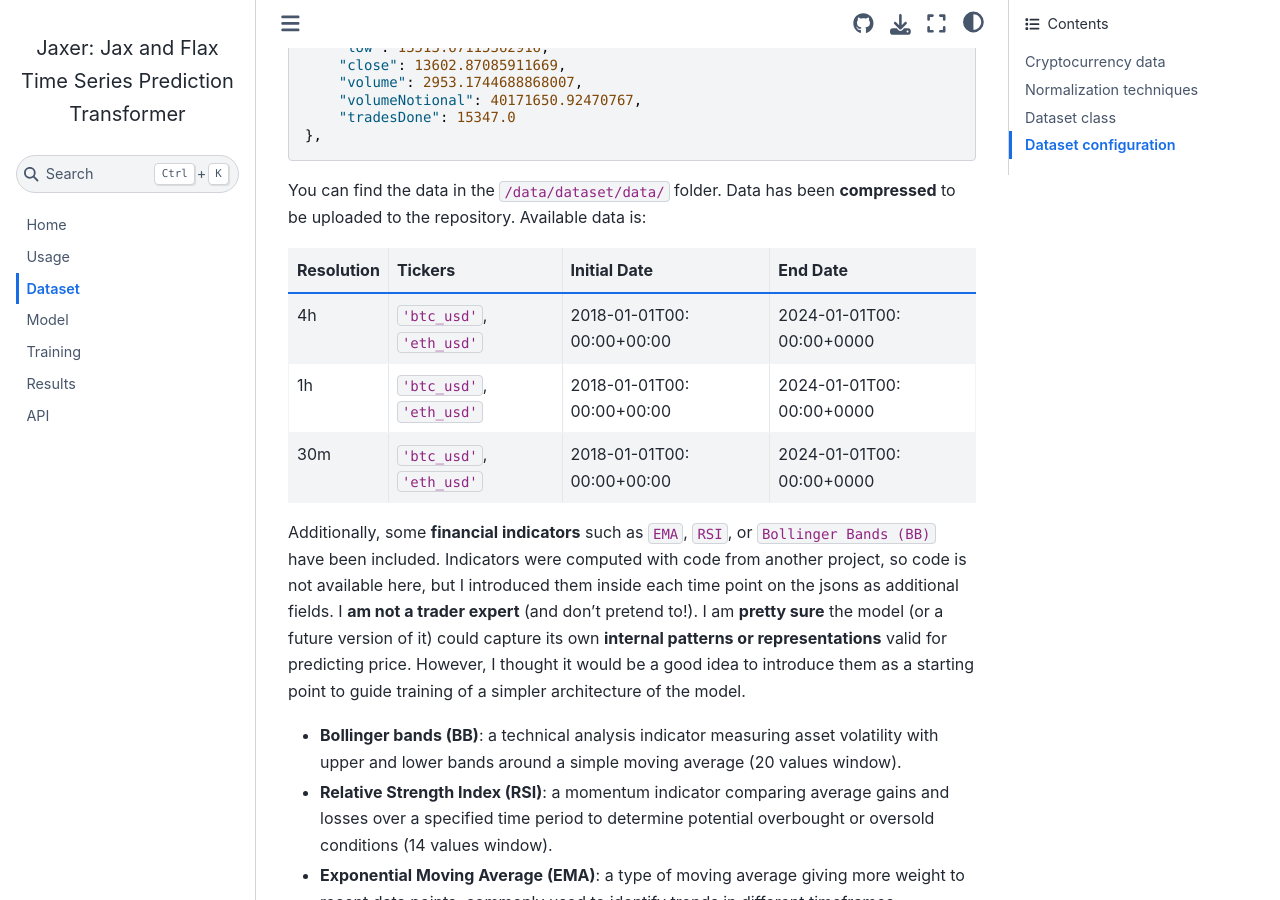
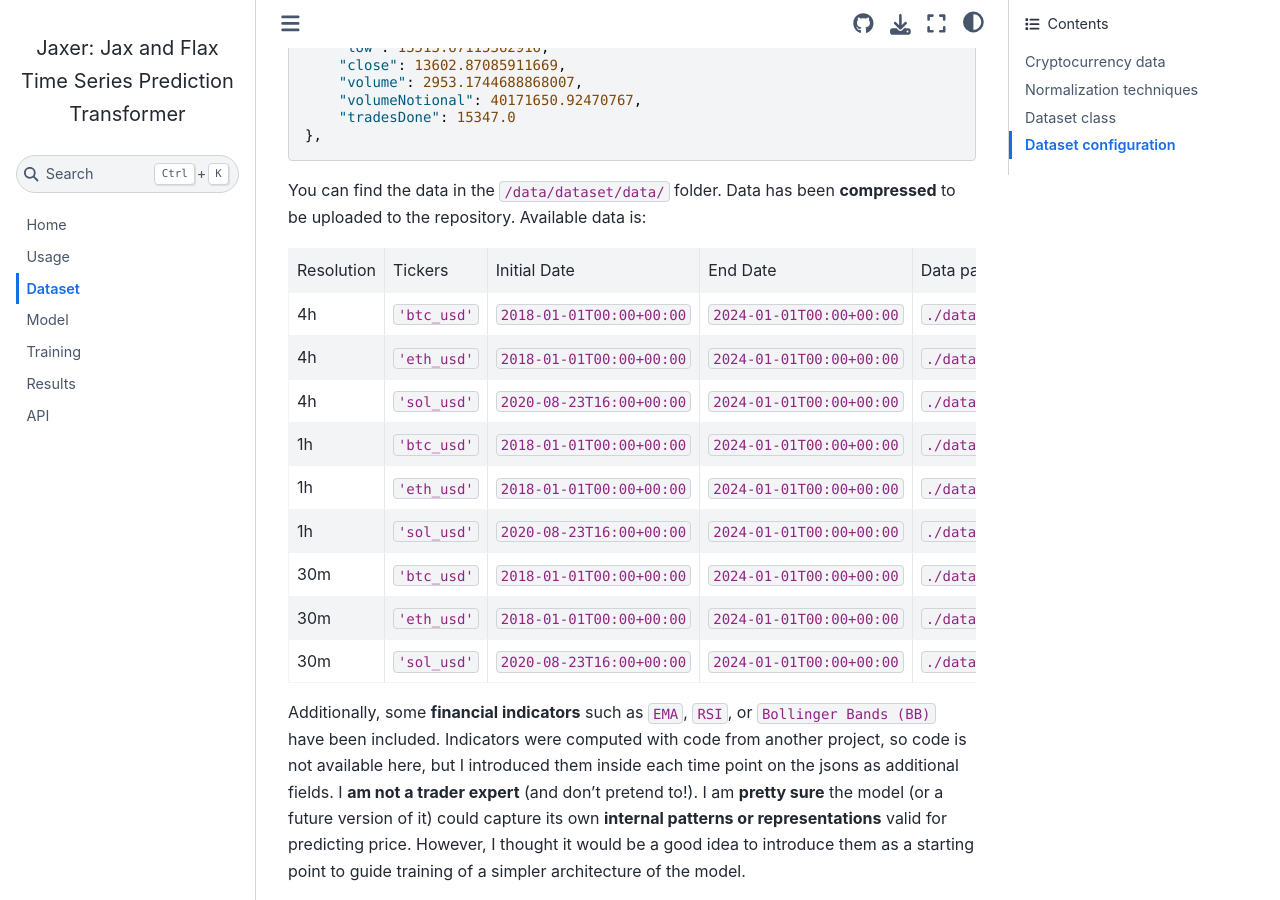
Before and after one commit to rsanchezmo/jaxer, a Sphinx documentation site: the page built from docs/dataset.rst, in a window 1280 px wide and 900 px high, scrolled down 1141 px. Built offline with Sphinx 7.4.7 and the Sphinx Book theme 1.1.4, drawn with Linux system fonts in a browser that asks for light colours; some of the changed text lies outside the part shown.

```diff
--- a/docs/dataset.rst
+++ b/docs/dataset.rst
@@ -46,18 +46,60 @@ An example of a time point of 1h resolution on :code:`'btc_usd'` ticker is:
 
 You can find the data in the :code:`/data/dataset/data/` folder. Data has been **compressed** to be uploaded to the repository. Available data is:
 
-+------------+----------------------+----------------+----------------+
-| Resolution |       Tickers        | Initial Date   | End Date       |
-+============+======================+================+================+
-| 4h         | :code:`'btc_usd'`,   | 2018-01-01T00: | 2024-01-01T00: |
-|            | :code:`'eth_usd'`    | 00:00+00:00    | 00:00+0000     |
-+------------+----------------------+----------------+----------------+
-| 1h         | :code:`'btc_usd'`,   | 2018-01-01T00: | 2024-01-01T00: |
-|            | :code:`'eth_usd'`    | 00:00+00:00    | 00:00+0000     |
-+------------+----------------------+----------------+----------------+
-| 30m        | :code:`'btc_usd'`,   | 2018-01-01T00: | 2024-01-01T00: |
-|            | :code:`'eth_usd'`    | 00:00+00:00    | 00:00+0000     |
-+------------+----------------------+----------------+----------------+
+.. list-table::
+    :widths: 25 25 25 25 25
+
+    * - Resolution
+      - Tickers
+      - Initial Date
+      - End Date
+      - Data path
+    * - 4h
+      - :code:`'btc_usd'`
+      - :code:`2018-01-01T00:00+00:00`
+      - :code:`2024-01-01T00:00+00:00`
+      - :code:`./data/datasets/4h/btc_usd_4h.json`
+    * - 4h
+      - :code:`'eth_usd'`
+      - :code:`2018-01-01T00:00+00:00`
+      - :code:`2024-01-01T00:00+00:00`
+      - :code:`./data/datasets/4h/eth_usd_4h.json`
+    * - 4h
+      - :code:`'sol_usd'`
+      - :code:`2020-08-23T16:00+00:00`
+      - :code:`2024-01-01T00:00+00:00`
+      - :code:`./data/datasets/4h/sol_usd_4h.json`
+    * - 1h
+      - :code:`'btc_usd'`
+      - :code:`2018-01-01T00:00+00:00`
+      - :code:`2024-01-01T00:00+00:00`
+      - :code:`./data/datasets/1h/btc_usd_1h.json`
+    * - 1h
+      - :code:`'eth_usd'`
+      - :code:`2018-01-01T00:00+00:00`
+      - :code:`2024-01-01T00:00+00:00`
+      - :code:`./data/datasets/1h/eth_usd_1h.json`
+    * - 1h
+      - :code:`'sol_usd'`
+      - :code:`2020-08-23T16:00+00:00`
+      - :code:`2024-01-01T00:00+00:00`
+      - :code:`./data/datasets/1h/sol_usd_1h.json`
+    * - 30m
+      - :code:`'btc_usd'`
+      - :code:`2018-01-01T00:00+00:00`
+      - :code:`2024-01-01T00:00+00:00`
+      - :code:`./data/datasets/30m/btc_usd_30m.json`
+    * - 30m
+      - :code:`'eth_usd'`
+      - :code:`2018-01-01T00:00+00:00`
+      - :code:`2024-01-01T00:00+00:00`
+      - :code:`./data/datasets/30m/eth_usd_30m.json`
+    * - 30m
+      - :code:`'sol_usd'`
+      - :code:`2020-08-23T16:00+00:00`
+      - :code:`2024-01-01T00:00+00:00`
+      - :code:`./data/datasets/30m/sol_usd_30m.json`
+
 
 Additionally, some **financial indicators** such as :code:`EMA`, :code:`RSI`, or :code:`Bollinger Bands (BB)` have been included. Indicators were computed
 with code from another project, so code is not available here, but I introduced them inside each time point on the jsons as additional fields.
```
Also changed, not shown: other parts of docs/dataset.rst (+1 -1 lines), docs/results.rst (+79 -1 lines), hp_searcher.py (+8 -8 lines), play.py (+11 -3 lines), 16 other files.
